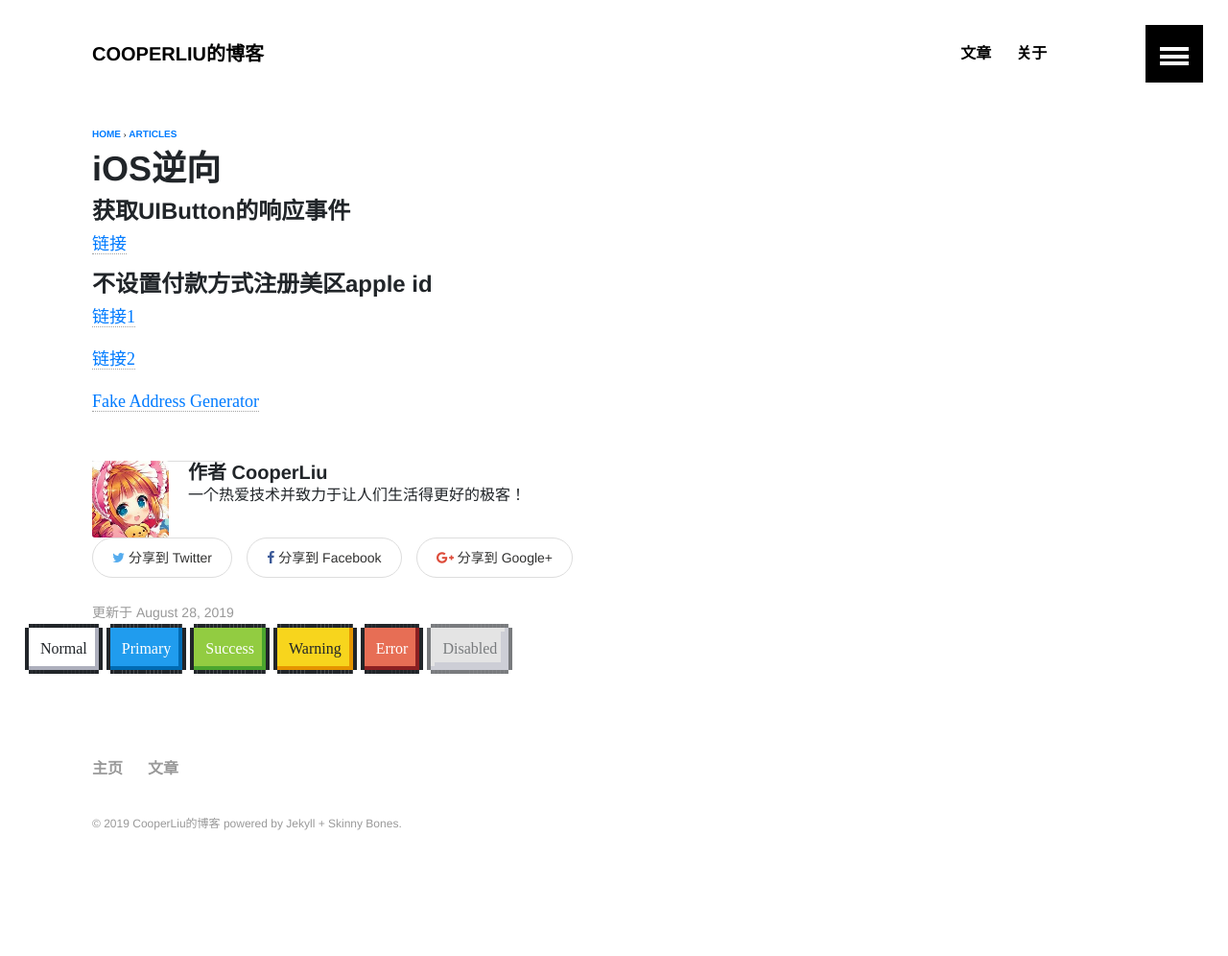
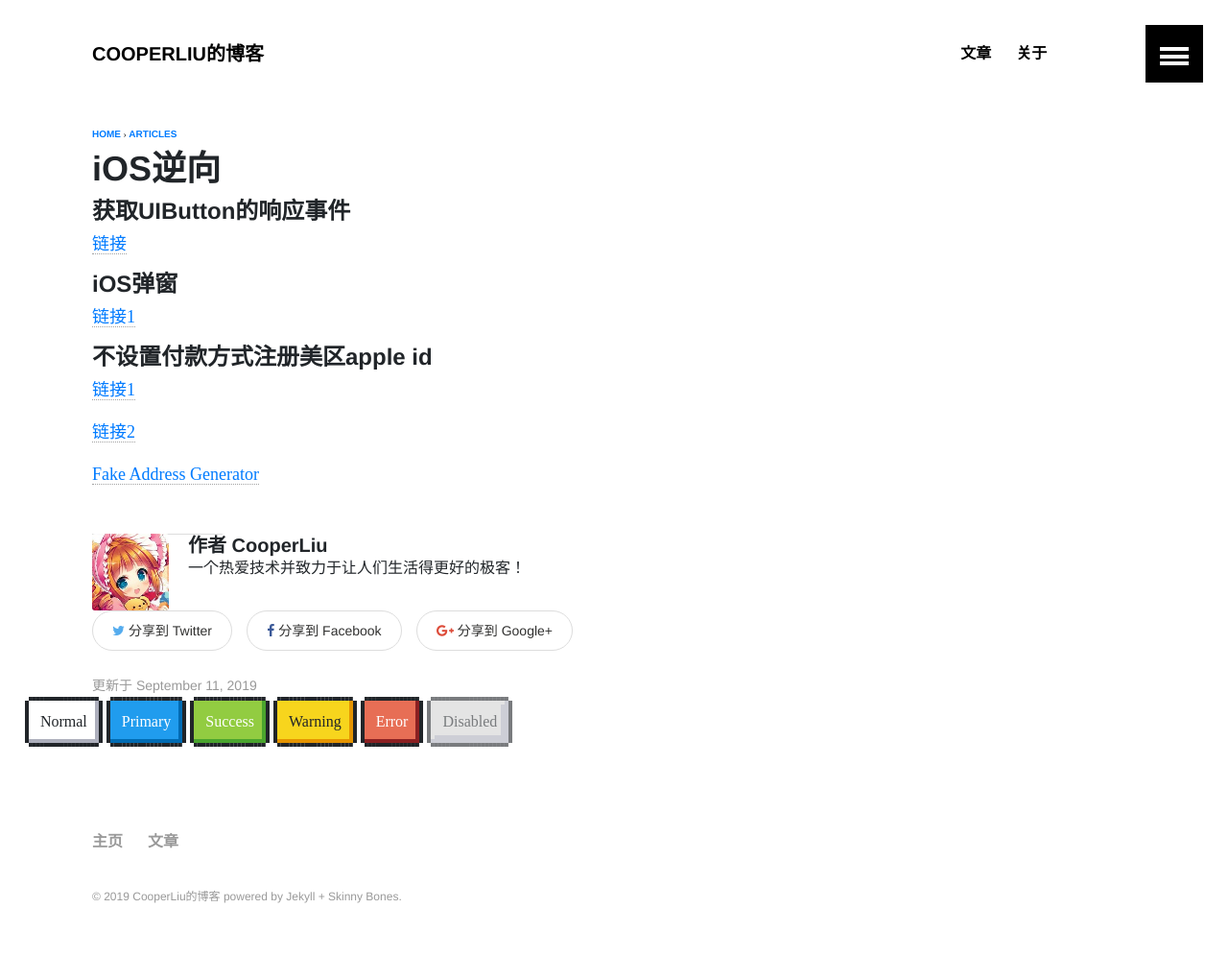
Before and after one commit to LLMIKU/LLMIKU.github.io, a Jekyll site: the page built from _posts/articles/2019-08-28-iOS逆向.md, in a window 1280 px wide. Shown: the whole page at 96% size. Built offline with Jekyll 4.4.1, drawn with Linux system fonts in a browser that asks for light colours; some web fonts are replaced; before the commit the page ends 920 px from its top, so only the background shows below that.

Commit message:
:ring_bell: update

```diff
--- a/_posts/articles/2019-08-28-iOS逆向.md
+++ b/_posts/articles/2019-08-28-iOS逆向.md
@@ -3,8 +3,8 @@ layout: article
 title: "iOS逆向"
 categories: articles
 excerpt: "关于iOS逆向的一些链接"
-tags: [test, network]
-modified: 2019-08-28
+tags: [iOS, Reverse]
+modified: 2019-09-11
 image:
   feature:
   ads: false
@@ -14,6 +14,10 @@ image:
 
 [链接](https://blog.csdn.net/z929118967/article/details/80782694)
 
+#### iOS弹窗
+
+[链接1](http://www.cocoachina.com/articles/10320)
+
 #### 不设置付款方式注册美区apple id
 
 [链接1](https://blog.csdn.net/ziyuzhiye/article/details/82769129)
```
